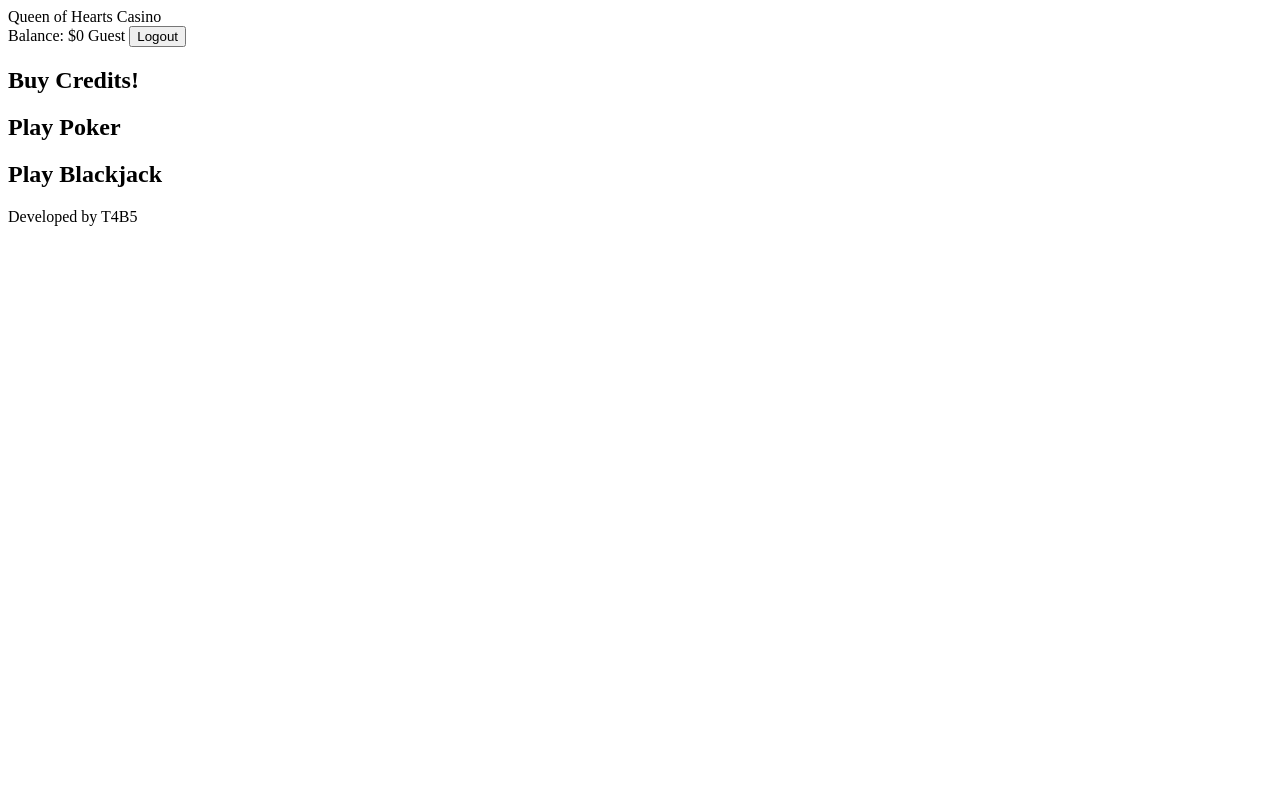
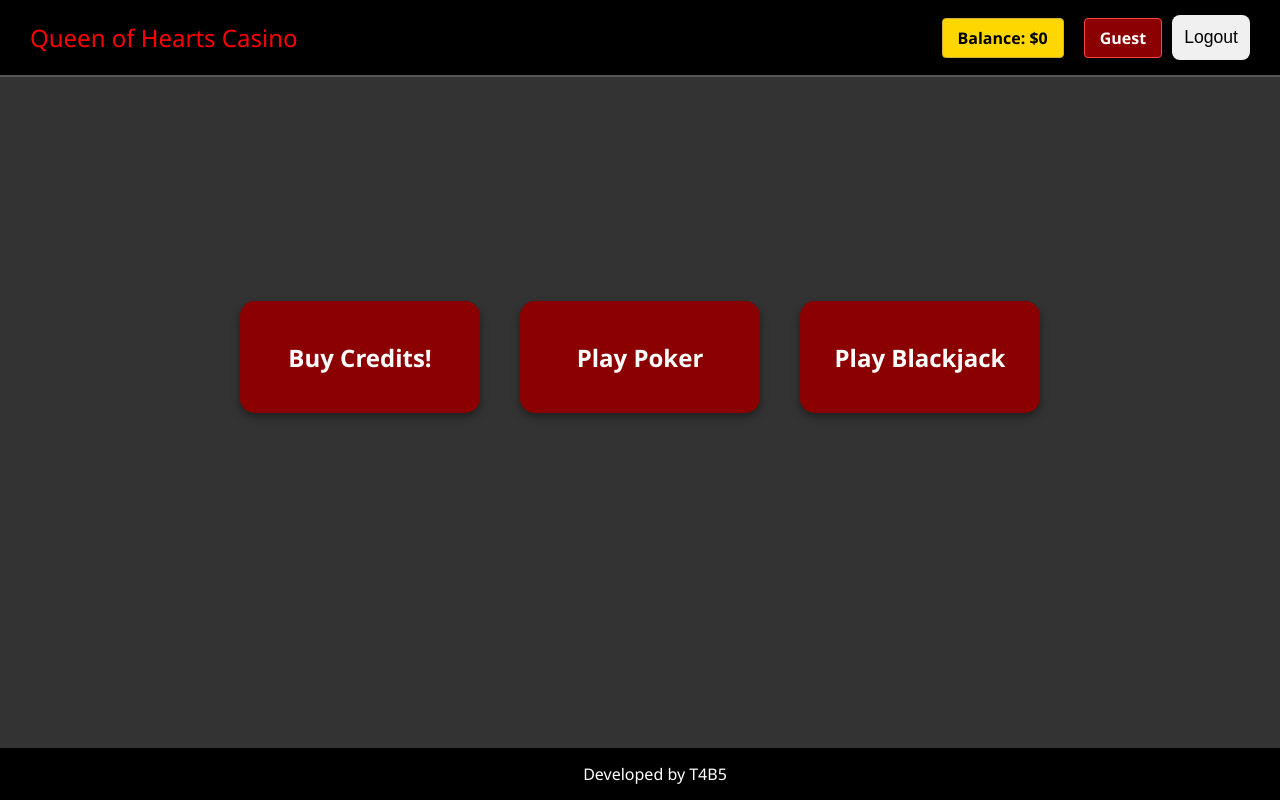
Before and after one commit to T4B5dotmp3/Blackjack, a plain HTML site: page dashboard.html in a window 1280 px wide. Drawn offline with Linux system fonts and the light colour scheme.

Commit message:
added css back

```diff
--- a/dashboard.html
+++ b/dashboard.html
@@ -3,7 +3,7 @@
 <head>
     <meta charset="UTF-8">
     <title>Queen of Hearts Casino</title>
-    <link rel="stylesheet" href="style.css">
+    <link rel="stylesheet" href="styles.css">
 </head>
 <body class="dashboard-body">
 
```
Also changed, not shown: login.html (+1 -1 lines), register.html (+1 -1 lines).
